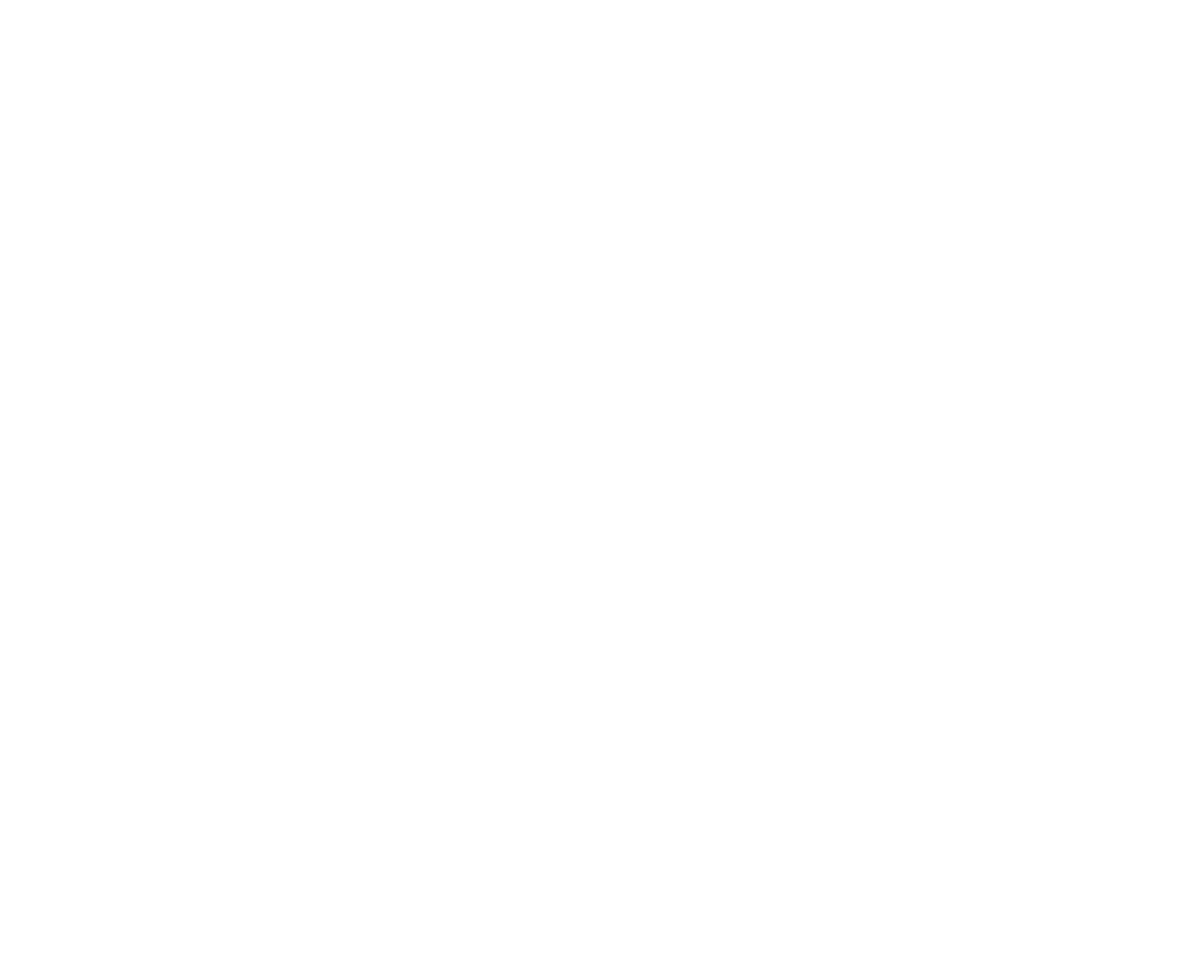
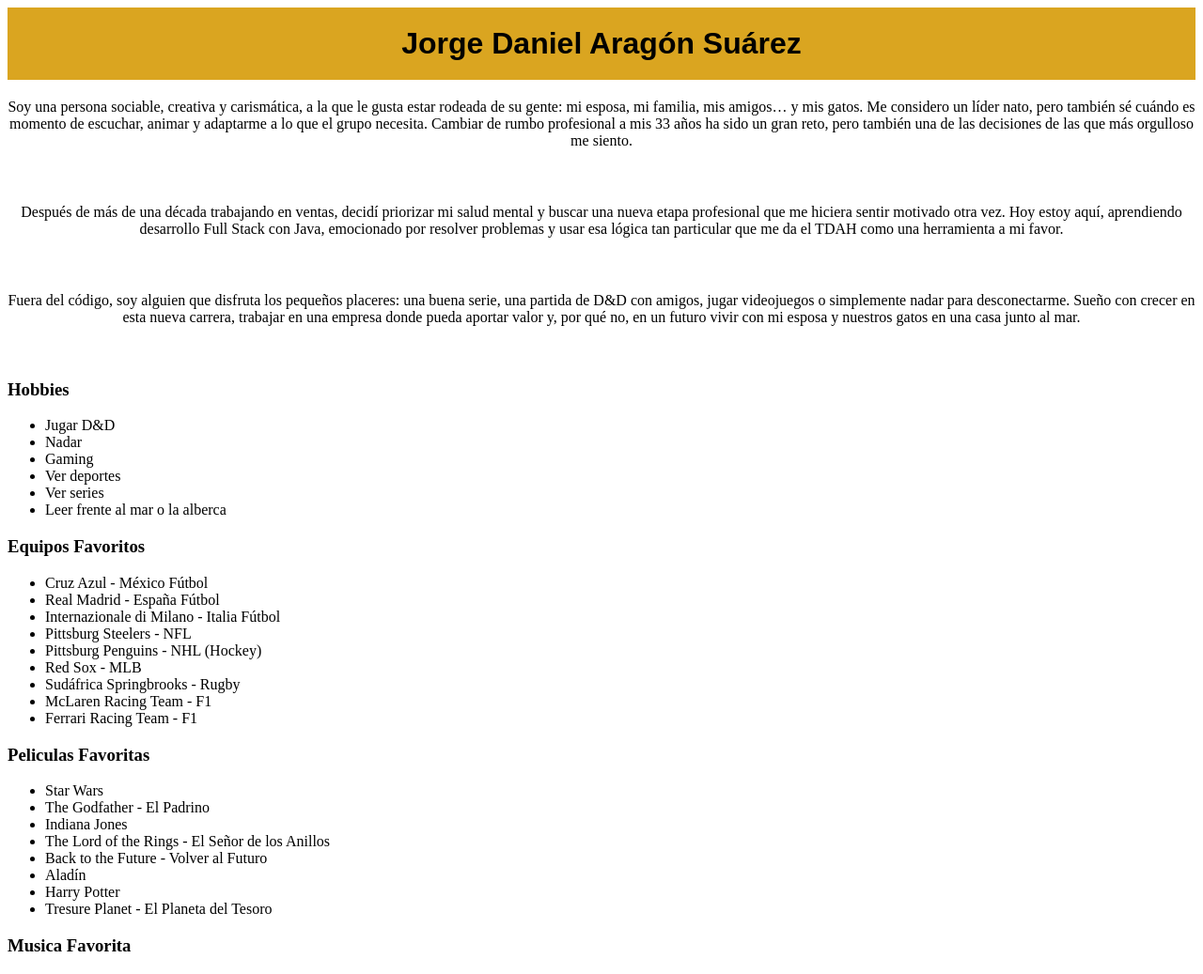
Before and after one commit to Yorch7719/Ejercicios, a plain HTML site: page Ejercicio_2/About_Me.html in a window 1280 px wide. Shown: the whole page at 94% size. Before the commit the page ends 800 px from the top, so only its background shows below. Drawn offline with Linux system fonts and the light colour scheme.

Commit message:
feat: Se agrtegan fotos, HTML actualizado y CSS

```diff
--- a/Ejercicio_2/About_Me.html
+++ b/Ejercicio_2/About_Me.html
@@ -3,9 +3,57 @@
 <head>
     <meta charset="UTF-8">
     <meta name="viewport" content="width=device-width, initial-scale=1.0">
-    <title>Document</title>
+    <link rel="stylesheet" href="styles.css">
+    <title>Acerca de Mi</title>
 </head>
 <body>
+    <h1>Jorge Daniel Aragón Suárez</h1>
+    <p>Soy una persona sociable, creativa y carismática, a la que le gusta estar rodeada de su gente: mi esposa, mi familia, mis amigos… y mis gatos. Me considero un líder nato, pero también sé cuándo es momento de escuchar, animar y adaptarme a lo que el grupo necesita. Cambiar de rumbo profesional a mis 33 años ha sido un gran reto, pero también una de las decisiones de las que más orgulloso me siento.</p> <img src="" alt="">
 
+    <p>Después de más de una década trabajando en ventas, decidí priorizar mi salud mental y buscar una nueva etapa profesional que me hiciera sentir motivado otra vez. Hoy estoy aquí, aprendiendo desarrollo Full Stack con Java, emocionado por resolver problemas y usar esa lógica tan particular que me da el TDAH como una herramienta a mi favor.</p> <img src="" alt="">
+
+    <p>Fuera del código, soy alguien que disfruta los pequeños placeres: una buena serie, una partida de D&D con amigos, jugar videojuegos o simplemente nadar para desconectarme. Sueño con crecer en esta nueva carrera, trabajar en una empresa donde pueda aportar valor y, por qué no, en un futuro vivir con mi esposa y nuestros gatos en una casa junto al mar.</p><img src="" alt="">
+    <section>
+    <h3>Hobbies</h3>
+    <ul>
+        <li>Jugar D&D</li>
+        <li>Nadar</li>
+        <li>Gaming</li>
+        <li>Ver deportes</li>
+        <li>Ver series</li>
+        <li>Leer frente al mar o la alberca</li>
+    </ul>
+    </section>
+    <section>
+        <h3>Equipos Favoritos</h3>
+    <ul>
+        <li>Cruz Azul - México Fútbol</li>
+        <li>Real Madrid - España Fútbol</li>
+        <li>Internazionale di Milano - Italia Fútbol</li>
+        <li>Pittsburg Steelers - NFL</li>
+        <li>Pittsburg Penguins - NHL (Hockey)</li>
+        <li>Red Sox - MLB</li>
+        <li>Sudáfrica Springbrooks - Rugby</li>
+        <li>McLaren Racing Team - F1</li>
+        <li>Ferrari Racing Team - F1</li>
+    </ul>
+    </section>
+    <section>
+        <h3>Peliculas Favoritas</h3>
+        <ul>
+            <li>Star Wars</li> <!--Imagen de Darth Vader-->
+            <li>The Godfather - El Padrino</li> <!--Portada de Godfather 1-->
+            <li>Indiana Jones</li>
+            <li>The Lord of the Rings - El Señor de los Anillos</li> <!--POrtada las 2 Torres-->
+            <li>Back to the Future - Volver al Futuro</li>
+            <li>Aladín</li> <!--Portada Disney Org.-->
+            <li>Harry Potter</li>
+            <li>Tresure Planet - El Planeta del Tesoro</li> <!--Imagen-->
+        </ul>
+    </section>
+    <section>
+    <h3>Musica Favorita</h3>
+        <!--Poner banners de Spotify y link de YouTube con el nombre de la cancion-->
+    </section>
 </body>
 </html>
--- /dev/null
+++ b/Ejercicio_2/styles.css
@@ -0,0 +1,12 @@
+h1{
+    text-align: center;
+    background-color: goldenrod;
+    font-family: fantasy;
+    margin: auto;
+    padding: 20px 0;
+}
+p{
+    text-align: center;
+    margin: auto;
+    padding: 20px 0;
+}
```
Also changed, not shown: Ejercicio_2/Shuri y T'Challa.jpeg (added), Ejercicio_2/Yorch Cubano.jpeg (added), Ejercicio_2/Yorch y Naty.jpeg (added).
